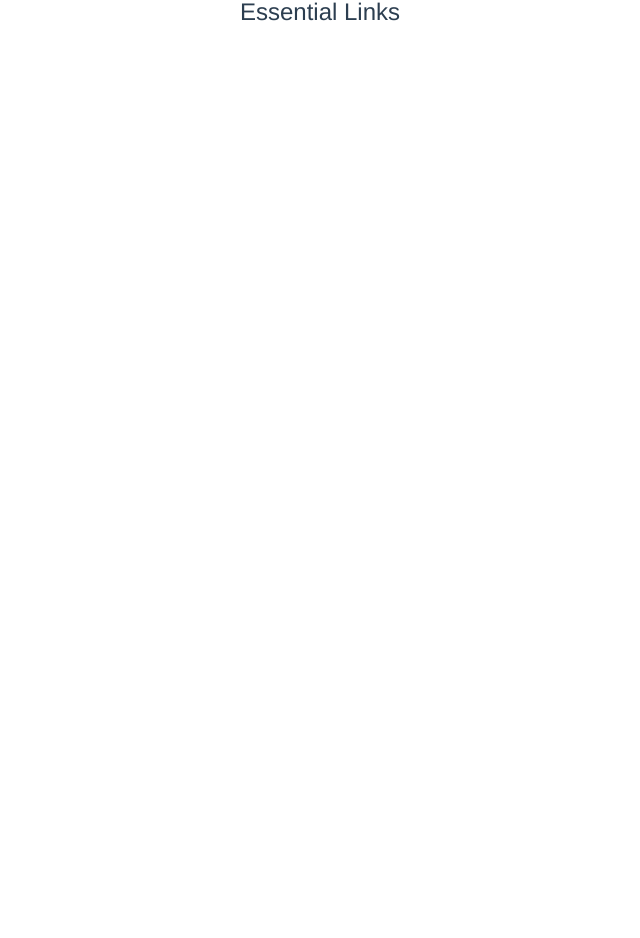
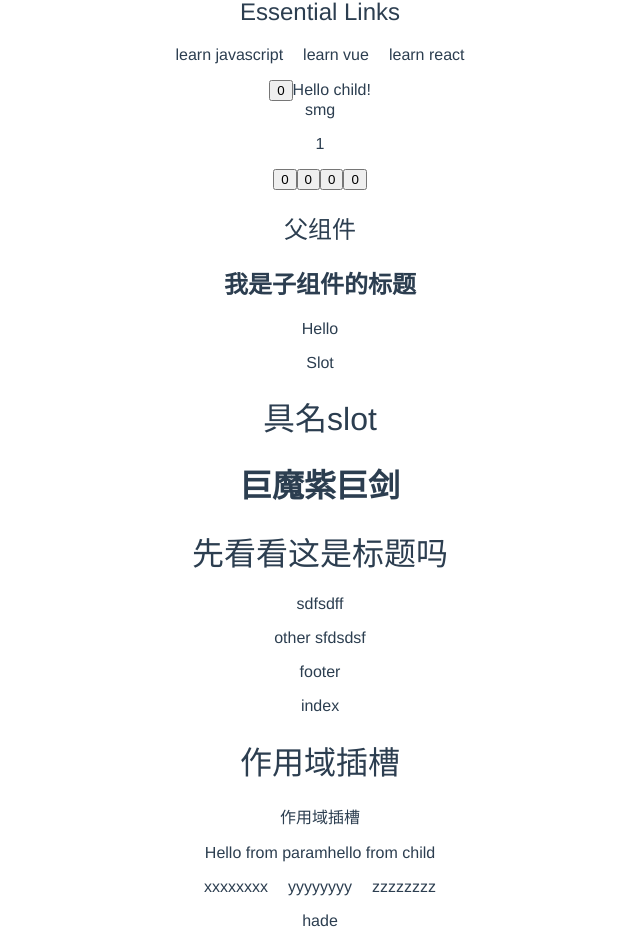
Before and after one commit to yangbo5207/qqmusic, a Vue app: page / in a window 1280 px wide. Shown: the part 336-1274 px from the top of the page, without its empty margins (320-960 px from the left). Before the commit the page ends 800 px from the top, so only its background shows below. Built offline with nearby package versions, Linux system fonts and the light colour scheme.

Commit message:
组件 test

```diff
--- /dev/null
+++ b/src/components/Child.vue
@@ -0,0 +1,12 @@
+<template>
+    <span>{{ message }}</span>
+</template>
+
+<script>
+    export default {
+        name: 'child',
+        props: {
+            message: String
+        }
+    }
+</script>
--- /dev/null
+++ b/src/components/Counter.vue
@@ -0,0 +1,20 @@
+<template>
+    <button v-on:click="increment">{{ counter }}</button>
+</template>
+
+<script>
+    export default {
+        name: 'Counter',
+        data () {
+            return {
+                counter: 0
+            }
+        },
+        methods: {
+            increment () {
+                this.counter += 1
+                this.$emit('increment')
+            }
+        }
+    }
+</script>
--- a/src/components/Hello.vue
+++ b/src/components/Hello.vue
@@ -2,15 +2,102 @@
     <div class="hello">
         <h1>{{ msg }}</h1>
         <h2>Essential Links</h2>
+        <h3 v-if="seen">现在你看到我了</h3>
+
+        <ul>
+            <li v-for="todo in todos">{{ todo.text }}</li>
+        </ul>
+        <button v-on:click="counter += 1">{{ counter }}</button>
+        <Child message="Hello child!" />
+        <Other trans="smg" />
+
+        <div id="counter-event-example">
+            <p>{{ total }}</p>
+            <Counter v-on:increment="incrementTotal" />
+            <Counter v-on:increment="incrementTotal" />
+            <Counter v-on:increment="incrementTotal" />
+            <Counter />
         </div>
+
+        <div>
+            <h2>父组件</h2>
+            <exampleSlot0>
+                <p>Hello</p>
+                <p>Slot</p>
+            </exampleSlot0>
+        </div>
+
+        <div>
+            <h1>具名slot</h1>
+            <exampleSlot1>
+                <h1 slot="header">先看看这是标题吗</h1>
+                <p>sdfsdff</p>
+                <p>other sfdsdsf</p>
+                <p slot="footer">index</p>
+            </exampleSlot1>
+        </div>
+
+        <div>
+            <h1>作用域插槽</h1>
+            <exampleSlot2>
+                <template scope="props">
+                    <span>Hello from param</span>
+                    <span>{{ props.text }}</span>
+                </template>
+            </exampleSlot2>
+        </div>
+
+        <div>
+            <exampleSlot3>
+                <template slot="item" scope="props">
+                    <li>{{ props.text }}</li>
+                </template>
+            </exampleSlot3>
+        </div>
+
+        <component v-bind:is="currentComponent" message="hade"></component>
+    </div>
+
 </template>
 
 <script>
+    import Child from './Child'
+    import Other from './Other'
+    import Counter from './Counter'
+    import exampleSlot0 from './exampleSlot0'
+    import exampleSlot1 from './exampleSlot1'
+    import exampleSlot2 from './exampleSlot2'
+    import exampleSlot3 from './exampleSlot3'
+
+    const data = {
+        msg: 'this is qq music web app',
+        seen: false,
+        counter: 0,
+        total: 1,
+        currentComponent: Child,
+        todos: [
+            { text: 'learn javascript' },
+            { text: 'learn vue' },
+            { text: 'learn react' }
+        ]
+    }
     export default {
         name: 'hello',
+        components: {
+            Child,
+            Other,
+            Counter,
+            exampleSlot0,
+            exampleSlot1,
+            exampleSlot2,
+            exampleSlot3
+        },
         data () {
-            return {
-                msg: 'this is qq music web app'
+            return data
+        },
+        methods: {
+            incrementTotal: function () {
+                this.total += 1
             }
         }
     }
--- /dev/null
+++ b/src/components/Other.vue
@@ -0,0 +1,14 @@
+<template>
+    <div class="other">{{ counter }}</div>
+</template>
+<script>
+    export default {
+        name: 'Other',
+        props: ['trans'],
+        data () {
+            return {
+                counter: this.trans
+            }
+        }
+    }
+</script>
--- /dev/null
+++ b/src/components/exampleSlot0.vue
@@ -0,0 +1,14 @@
+<template>
+    <div>
+        <h2>我是子组件的标题</h2>
+        <slot>
+            只有在没有要分发的内容时，才会显示我
+        </slot>
+    </div>
+</template>
+
+<script>
+    export default {
+        name: 'exampleSlot0'
+    }
+</script>
--- /dev/null
+++ b/src/components/exampleSlot1.vue
@@ -0,0 +1,21 @@
+<template>
+    <div class="container">
+        <header>
+            <h1>巨魔紫巨剑</h1>
+            <slot name="header"></slot>
+        </header>
+        <main>
+            <slot></slot>
+        </main>
+        <footer>
+            <div>footer</div>
+            <slot name="footer"></slot>
+        </footer>
+    </div>
+</template>
+
+<script>
+    export default {
+        name: 'exampleSlot1'
+    }
+</script>
--- /dev/null
+++ b/src/components/exampleSlot2.vue
@@ -0,0 +1,12 @@
+<template>
+    <div class="child">
+        <p>作用域插槽</p>
+        <slot text="hello from child"></slot>
+    </div>
+</template>
+
+<script>
+    export default {
+        name: 'exampleSlot2'
+    }
+</script>
--- /dev/null
+++ b/src/components/exampleSlot3.vue
@@ -0,0 +1,20 @@
+<template>
+    <ul>
+        <slot name="item" v-for="item in items" :text="item.text"></slot>
+    </ul>
+</template>
+
+<script>
+    export default {
+        name: 'exampleSlot3',
+        data () {
+            return {
+                items: [
+                    { text: 'xxxxxxxx' },
+                    { text: 'yyyyyyyy' },
+                    { text: 'zzzzzzzz' }
+                ]
+            }
+        }
+    }
+</script>
```
Also changed, not shown: 1 other file (tests, documents, lock files or other folders). Lines whose indentation alone changed are shown as unchanged.
